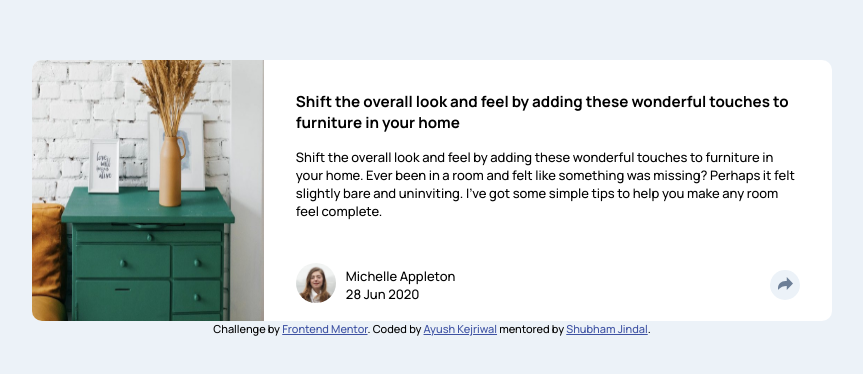
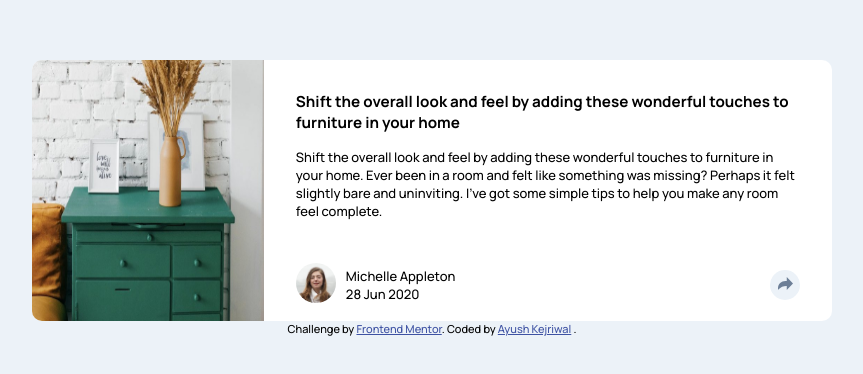
Before and after one commit to AyushKejriwal/article-preview-component-master, a plain HTML site: page index.html in a window 1280 px wide. Shown: the part 232-606 px from the top of the page, without its empty margins (208-1071 px from the left). Drawn offline with Linux system fonts and the light colour scheme.

Commit message:
Update index.html

```diff
--- a/index.html
+++ b/index.html
@@ -70,7 +70,7 @@
 
     <div class="attribution">
       Challenge by <a href="https://www.frontendmentor.io?ref=challenge" target="_blank">Frontend Mentor</a>.
-      Coded by <a href="#">Ayush Kejriwal</a> mentored by <a href="#">Shubham Jindal</a>.
+      Coded by <a href="#">Ayush Kejriwal</a> <a href="#"> </a>.
     </div>
   </div>
   <script src="./js/index.js"></script>
```
